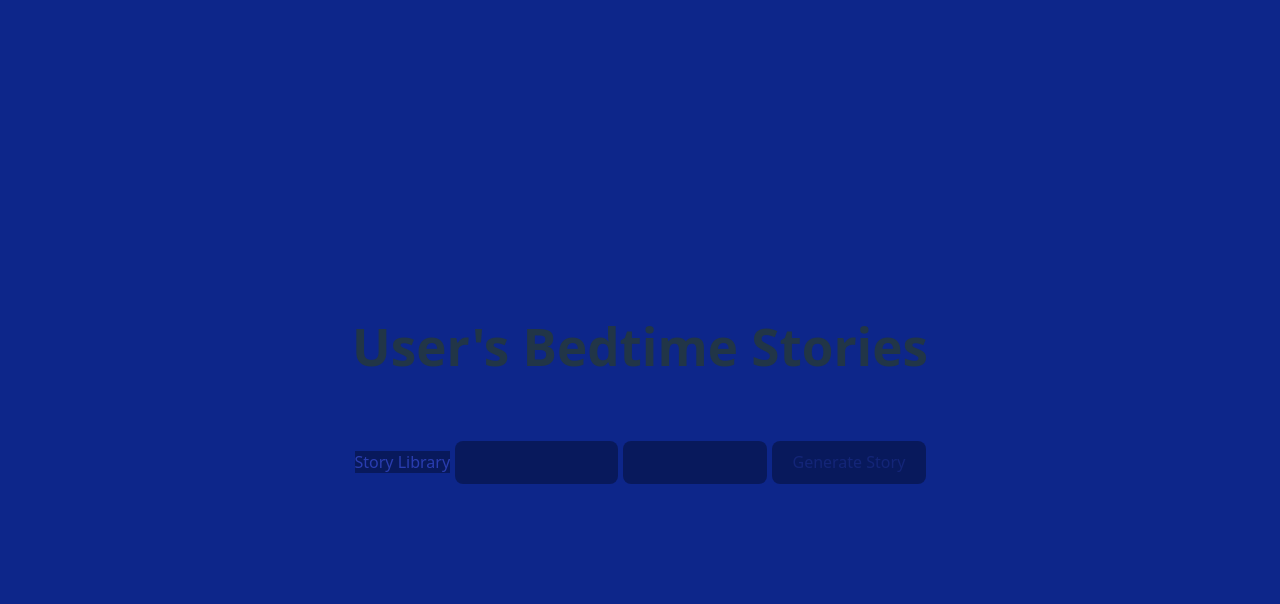
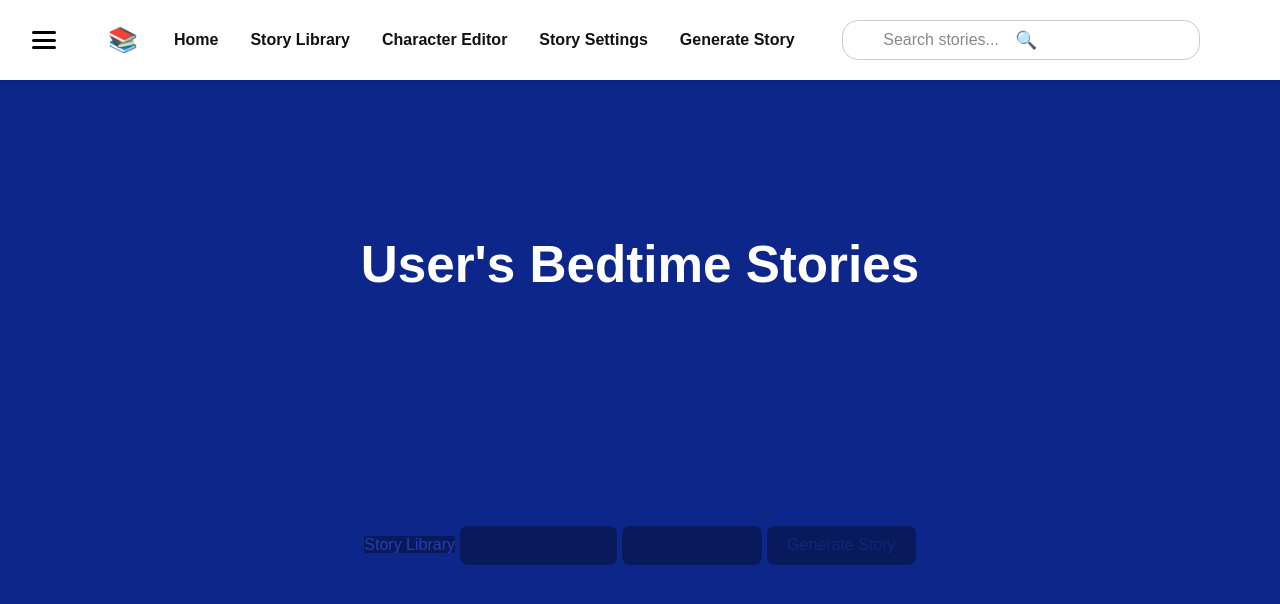
Before and after one commit to juliaketchh/capstone_M_CS4273Spring2025, a React (Vite) app in the folder frontend/bedtime_stories_webapp/: page / in a window 1280 px wide. Shown: the top 604 px of the page. Built offline with nearby package versions, Linux system fonts and the light colour scheme.

Commit message:
Add Header Bar updates from src directory

```diff
--- a/frontend/bedtime_stories_webapp/src/App.css
+++ b/frontend/bedtime_stories_webapp/src/App.css
@@ -48,3 +48,17 @@
   background-color: black;
   opacity: 0.33;
 }
+
+body {
+  padding-top: 100px;
+  margin: 0;
+  padding: 0;
+  font-family: sans-serif;
+  background-color: #002cbf; /* your current background */
+  color: white;
+}
+
+.card {
+  margin-top: 200px; /* push content below fixed header */
+  text-align: center;
+}
--- a/frontend/bedtime_stories_webapp/src/App.jsx
+++ b/frontend/bedtime_stories_webapp/src/App.jsx
@@ -1,11 +1,14 @@
 import { useState } from 'react'
 import './App.css'
+import Header from './Header'
 
 function App() {
   const [count, setCount] = useState(0)
 
   return (
     <>
+      <Header /> {/* ← This line adds your header! */}
+
       <h1>User's Bedtime Stories</h1>
       <div className="card">
       <a href="library.html" class="button">Story Library</a>
--- /dev/null
+++ b/frontend/bedtime_stories_webapp/src/Header.css
@@ -0,0 +1,126 @@
+.header {
+    display: flex;
+    justify-content: space-between;
+    align-items: center;
+    padding: 1rem 2rem;
+    background-color: white;
+    box-shadow: 0 2px 4px rgba(0,0,0,0.1);
+    position: fixed;
+    top: 0;
+    left: 0;                 /* <-- add this */
+    width: 100vw;            /* <-- full viewport width */
+    z-index: 1000;
+    height: 80px;
+    box-sizing: border-box; /* <-- important for padding */
+  }
+
+  .logo {
+    font-size: 1.5rem;
+    display: flex;
+    align-items: center;
+  }
+
+  .nav-links {
+    display: flex;
+    gap: 2rem;
+  }
+
+  .nav-links a {
+    text-decoration: none;
+    color: #111;
+    font-weight: 600;
+    transition: color 0.2s ease;
+  }
+
+  .nav-links a:hover {
+    color: #444;
+  }
+
+  .search-bar {
+    flex: 1;
+    display: flex;
+    align-items: center;
+    justify-content: center;
+    margin: 0 2rem;
+  }
+
+  .search-bar input {
+    width: 100%;
+    max-width: 300px;
+    padding: 0.6rem 1rem 0.6rem 2.5rem;
+    font-size: 1rem;
+    border: 1px solid #ccc;
+    border-radius: 1rem;
+    background-color: #fff;
+    color: #333;
+    outline: none;
+    transition: box-shadow 0.2s ease;
+  }
+
+  .search-bar input::placeholder {
+    color: #888;
+  }
+
+  .search-bar input:focus {
+    box-shadow: 0 0 0 2px rgba(0, 0, 0, 0.1);
+  }
+
+  .search-icon {
+    position: absolute;
+    margin-left: 10px;
+    font-size: 1.1rem;
+    color: #888;
+    pointer-events: none;
+  }
+
+  .left-section {
+    display: flex;
+    align-items: center;
+    gap: 1rem;
+  }
+
+  /* Hamburger icon */
+  .hamburger-icon {
+    width: 24px;
+    height: 18px;
+    display: flex;
+    flex-direction: column;
+    justify-content: space-between;
+    cursor: pointer;
+  }
+
+  .hamburger-icon span {
+    height: 3px;
+    background-color: #000;
+    border-radius: 2px;
+  }
+
+  /* Sidebar */
+  .sidebar {
+    position: fixed;
+    top: 80px;
+    left: 0;
+    width: 220px;
+    height: 100vh;
+    background-color: #fff;
+    box-shadow: 2px 0 8px rgba(0, 0, 0, 0.1);
+    z-index: 999;
+    padding: 1.5rem 1rem;
+    transition: transform 0.3s ease;
+  }
+
+  .sidebar ul {
+    list-style: none;
+    padding: 0;
+    margin: 0;
+  }
+
+  .sidebar li {
+    margin: 1rem 0;
+  }
+
+  .sidebar a {
+    text-decoration: none;
+    color: #111;
+    font-weight: 500;
+  }
--- /dev/null
+++ b/frontend/bedtime_stories_webapp/src/Header.jsx
@@ -0,0 +1,46 @@
+import React, { useState } from 'react'
+import './Header.css'
+
+function Header() {
+  const [sidebarOpen, setSidebarOpen] = useState(false)
+
+  return (
+    <>
+      <header className="header">
+        <div className="left-section">
+          <div className="hamburger-icon" onClick={() => setSidebarOpen(!sidebarOpen)}>
+            <span></span>
+            <span></span>
+            <span></span>
+          </div>
+          <div className="logo">📚</div>
+        </div>
+
+        <nav className="nav-links">
+          <a href="/">Home</a>
+          <a href="/library.html">Story Library</a>
+          <a href="#">Character Editor</a>
+          <a href="#">Story Settings</a>
+          <a href="/generate_story.html">Generate Story</a>
+        </nav>
+
+        <div className="search-bar">
+          <span className="search-icon">🔍</span>
+          <input type="text" placeholder="Search stories..." />
+        </div>
+      </header>
+
+      {/* Sidebar */}
+      {sidebarOpen && (
+        <aside className="sidebar">
+          <ul>
+            <li><a href="#">Settings</a></li>
+            {/*<li><a href="/generate_story.html">Generate</a></li> for direct to the web*/}
+          </ul>
+        </aside>
+      )}
+    </>
+  )
+}
+
+export default Header
```
